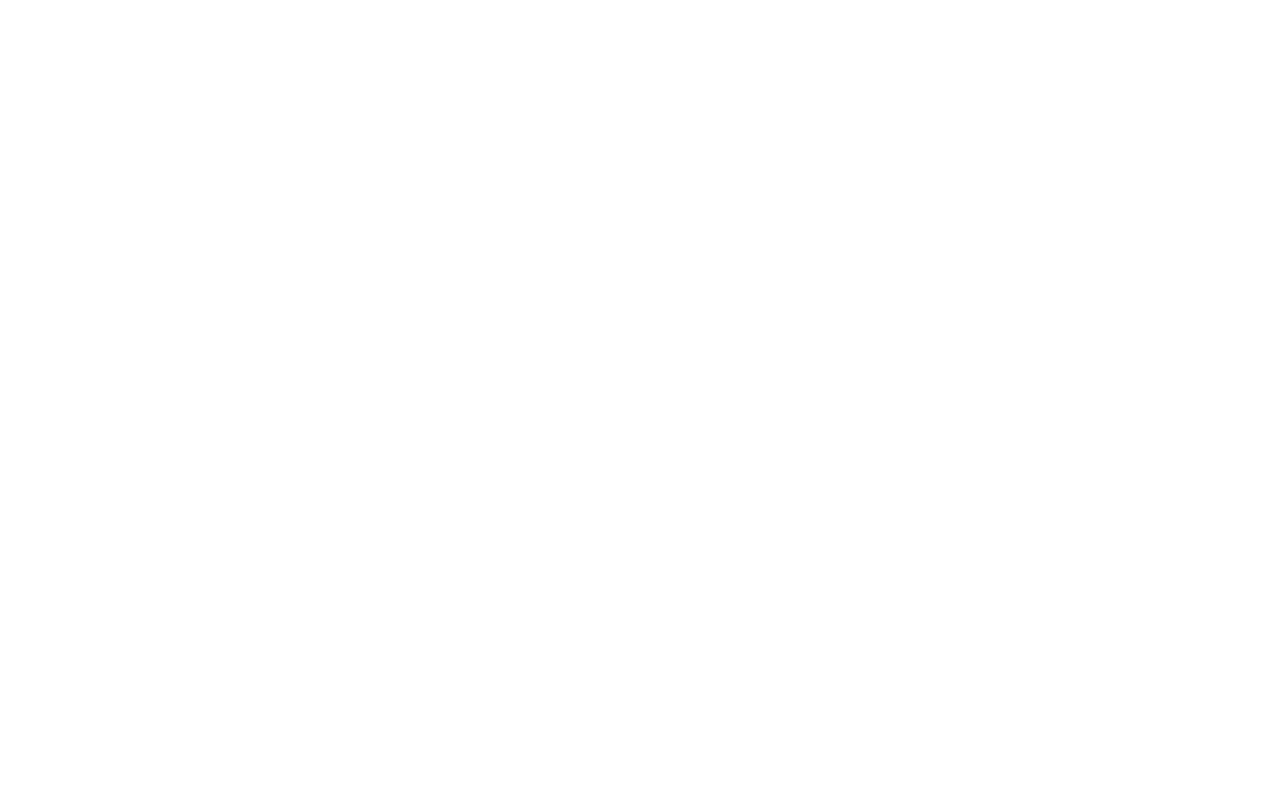
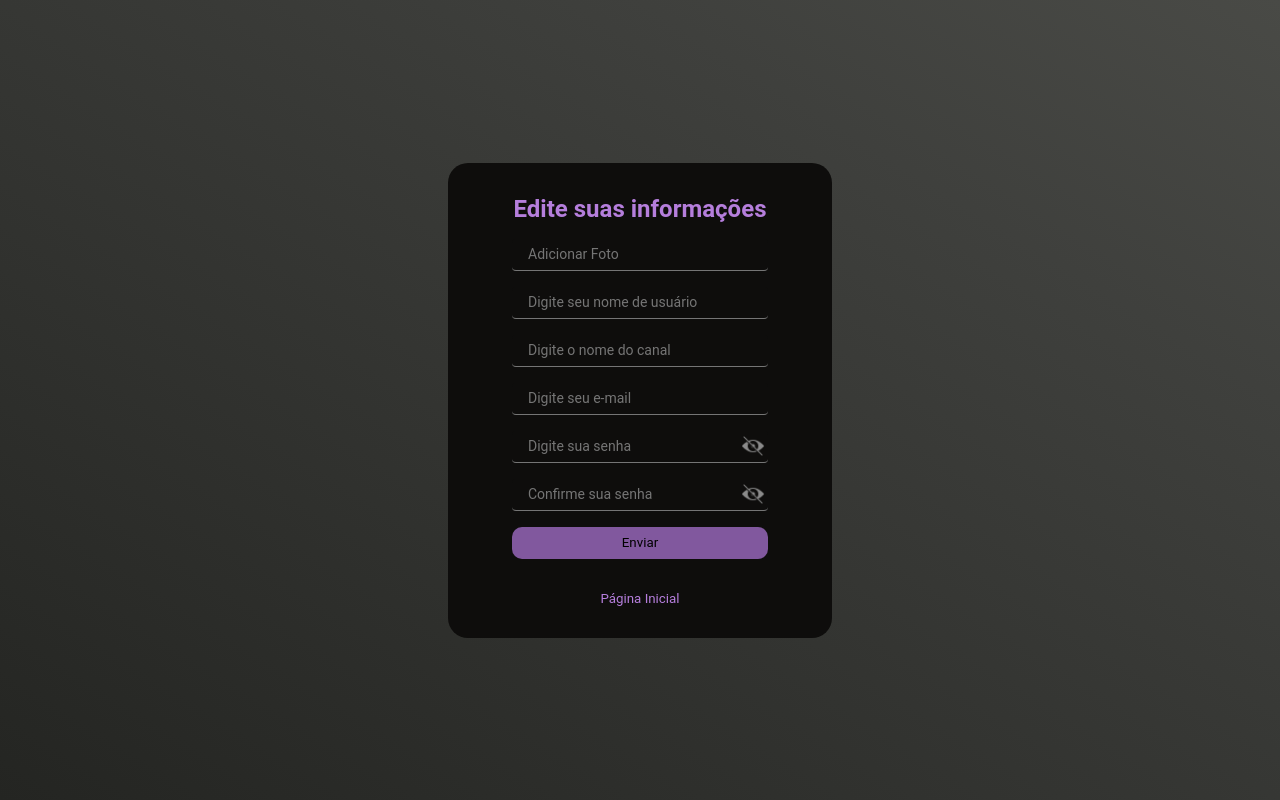
Before and after one commit to flavicastelo/TubeYou, a React (Vite) app: page /user/edit in a window 1280 px wide. Before the commit this address had no page. Built offline with nearby package versions, Linux system fonts and the light colour scheme.

Commit message:
ajustes finais

```diff
--- a/src/Routes.jsx
+++ b/src/Routes.jsx
@@ -8,6 +8,7 @@ import RegisterVideoPage from "./pages/RegisterVideoPage";
 import VideosPage from "./pages/VideosPage";
 import ExpandedVideo from "./components/ExpandedVideo";
 import VideosUser from "./components/VideosUser";
+import EditPage from "./pages/EditPage";
 
 export function AppRoutes() {
   return (
@@ -16,6 +17,7 @@ export function AppRoutes() {
         <Route path="/" element={<HomePage />} />
         <Route path="/videos/list" element={<VideosPage />} />
         <Route path="/videos/user" element={<VideosUser />} />
+        <Route path="/user/edit" element={<EditPage />} />
         <Route path={"/videos/expanded"} element={<ExpandedVideo />} />
         <Route path="/videos" element={<PrivateRoute redirectTo="/login"><RegisterVideoPage/></PrivateRoute>} />
         <Route path="/about" element={<AboutPage />} />
--- a/src/components/CardVideo/index.jsx
+++ b/src/components/CardVideo/index.jsx
@@ -1,12 +1,13 @@
 import React, { useEffect, useState } from "react";
 import { useNavigate } from "react-router-dom";
 import api from "../../../utils/api";
-import { ChannelName, ContainerCard, ContainerInfo, DatePost, Thumbnail, TitleVideo, Views } from "./styles";
+import { ChannelName, ContainerCard, ContainerInfo, DatePost, DivChannel, ImgChannel, Thumbnail, TitleVideo, Views } from "./styles";
 
 
 export default function CardVideo({ video }) {
   const navigation = useNavigate();
   const [channel, setChannel] = useState('');
+  const [photo, setPhoto] = useState('');
 
 
   function click(video) {
@@ -30,6 +31,7 @@ export default function CardVideo({ video }) {
       const response = await api.get(`/users/${id}`);
       const data = response.data;
       setChannel(data.channel);
+      setPhoto(data.photo);
     } catch (error) {
       console.log(error);
     }
@@ -46,9 +48,12 @@ useEffect(() => {
           <TitleVideo>
             {video.title}
           </TitleVideo>
+          <DivChannel>
+            <ImgChannel src={photo} />
             <ChannelName>
               {channel}
             </ChannelName>
+          </DivChannel>
           <ContainerInfo>
             <Views>{video.views} visualizações</Views>
             <DatePost>Postado em {dateFormat(video.createdAt)}</DatePost>
--- a/src/components/EditUser/index.jsx
+++ b/src/components/EditUser/index.jsx
@@ -0,0 +1,153 @@
+import {
+    ContainerPageEdit,
+    ContainerPopUpEdit,
+    TextTitleEdit,
+    FormEdit,
+    InputEdit,
+    BtnEnterEdit,
+    ContainerInputEdit,
+    BtnIconPassView,
+    SpanIconPassView,
+    IconPassView,
+    ContainerLink,
+    BtnLink,
+} from "./styles";
+
+import IconHide from "../../assets/hide.png";
+import IconView from "../../assets/view.png";
+import { React, useState, useEffect } from "react";
+import { useNavigate } from "react-router-dom";
+import api from "../../../utils/api";
+
+export default function EditUser() {
+    const navigation = useNavigate();
+
+    const [showPass, setShowPass] = useState(false);
+    const [showConfirm, setShowConfirm] = useState(false);
+    const [photo, setPhoto] = useState('');
+    const [name, setName] = useState('');
+    const [channel, setChannel] = useState('');
+    const [email, setEmail] = useState('');
+    const [password, setPassword] = useState('');
+    const [confirmPass, setConfirmPass] = useState('');
+    const [passVerify, setPassVerify] = useState(false);
+
+    useEffect(() => {
+        console.log(passVerify);
+    }, [passVerify])
+
+
+    useEffect(() => {
+        if (password.length > 0) {
+            if (password == confirmPass) {
+                setPassVerify(true);
+            } else {
+                console.log("passVerify");
+                setPassVerify(false);
+            }
+        }
+
+    }, [password, confirmPass]);
+
+    const handleShowPass = () => {
+        const visibility = !showPass;
+        setShowPass(visibility);
+    }
+    const handleShowConfirm = () => {
+        const visibility = !showConfirm;
+        setShowConfirm(visibility);
+    }
+    const handleSubmit = async (e) => {
+        e.preventDefault();
+        const data = {
+            name: name,
+            channel: channel,
+            email: email,
+            password: password,
+            photo: photo,
+        }
+        if (passVerify) {
+            const id = localStorage.getItem('_id');
+            const token = localStorage.getItem('token');
+            try {
+                const response = api.put(`users/update/${id}`, data, `Bearer ${token}`);
+            } catch (error) {
+                console.log(error);
+            }
+
+        }
+        navigation("/");
+        window.location.reload();
+    };
+
+
+    return (
+        <ContainerPageEdit>
+            <ContainerPopUpEdit>
+                <TextTitleEdit>Edite suas informações</TextTitleEdit>
+                <FormEdit>
+                <ContainerInputEdit>
+                        <InputEdit
+                            placeholder="Adicionar Foto"
+                            type="text"
+                            value={photo}
+                            onChange={e => setPhoto(e.target.value)} />
+                    </ContainerInputEdit>
+                    <ContainerInputEdit>
+                        <InputEdit
+                            placeholder="Digite seu nome de usuário"
+                            type="text"
+                            value={name}
+                            onChange={e => setName(e.target.value)} />
+                    </ContainerInputEdit>
+                    <ContainerInputEdit>
+                    <InputEdit
+                        placeholder="Digite o nome do canal"
+                        type="text"
+                        value={channel}
+                        onChange={e => setChannel(e.target.value)} />
+                    </ContainerInputEdit>
+                    <ContainerInputEdit>
+                    <InputEdit
+                        placeholder="Digite seu e-mail"
+                        type="email"
+                        value={email}
+                        onChange={e => setEmail(e.target.value)} />
+                    </ContainerInputEdit>
+
+                    <ContainerInputEdit>
+                        <InputEdit
+                            placeholder="Digite sua senha"
+                            type={showPass ? "text" : "password"}
+                            required
+                            value={password}
+                            onChange={e => setPassword(e.target.value)}
+                        />
+                        <SpanIconPassView>
+                            <BtnIconPassView type="button" onClick={handleShowPass}>
+                                <IconPassView src={showPass ? IconView : IconHide} />
+                            </BtnIconPassView>
+                        </SpanIconPassView>
+                    </ContainerInputEdit>
+                    <ContainerInputEdit>
+                        <InputEdit
+                            placeholder="Confirme sua senha"
+                            type={showConfirm ? "text" : "password"}
+                            required
+                            value={confirmPass} onChange={e => setConfirmPass(e.target.value)}
+                        />
+                        <SpanIconPassView>
+                            <BtnIconPassView type="button" onClick={handleShowConfirm}>
+                                <IconPassView src={showConfirm ? IconView : IconHide} />
+                            </BtnIconPassView>
+                        </SpanIconPassView>
+                    </ContainerInputEdit>
+                    <BtnEnterEdit type="submit" onClick={handleSubmit}>Enviar</BtnEnterEdit>
+                </FormEdit>
+                <ContainerLink>
+                    <BtnLink onClick={() => navigation("/")}>Página Inicial</BtnLink>
+                </ContainerLink>
+            </ContainerPopUpEdit>
+        </ContainerPageEdit>
+    );
+}
--- a/src/components/EditUser/styles.jsx
+++ b/src/components/EditUser/styles.jsx
@@ -0,0 +1,131 @@
+import styled from "styled-components";
+
+
+export const ContainerPageEdit = styled.div`
+    width: 100vw;
+    height: 100vh;
+    position: absolute;
+    top: 0;
+    left: 0;
+    background-image: linear-gradient(to right top, #242522, #2d2e2b, #363734, #3f403d, #494a46);
+    display: flex;
+    justify-content: center;
+    align-items: center;
+`;
+
+export const ContainerPopUpEdit = styled.div`
+    position: relative;
+    width: 30%;
+    height: auto;
+    background-color: #0e0d0c;
+    border-radius: 20px;
+    margin: 0 auto;
+    align-items: center;
+    display: flex;
+    flex-direction: column;
+    padding: 2rem;
+`;
+
+
+
+export const ImgEdit = styled.img`
+    height: 50px;
+`;
+
+export const TextTitleEdit = styled.h1`
+    color: #B57EDC;
+    margin-bottom: 1rem;
+    font-size: 24px;
+`;
+
+export const FormEdit = styled.form`
+    display: flex;
+    flex-direction: column;
+    align-items: center;
+    width: 80%;
+`;
+
+export const ContainerInputEdit = styled.div`
+    display: flex;
+    flex-direction: column;
+    width: 100%;
+    margin-bottom: 1rem;
+    position: relative;
+`;
+
+export const InputEdit = styled.input`
+    background-color: #0e0d0c;
+    color: #444343;
+    font-size: 14px;
+    padding-left: 1rem;
+    width: 100%;
+    border: none;
+    border-radius: 4px;
+    height: 32px;
+    border: none;
+    border-bottom: 1px solid #757575;
+    &:focus {
+        color: #757575;
+        outline: none;
+        border: none;
+        border-bottom: 4px solid #B57EDC;
+    }
+
+`;
+export const BtnEnterEdit = styled.button`
+    background-color: #81589e;
+    border-radius: 10px;
+    border: none;
+    cursor: pointer;
+    width: 100%;
+    height: 32px;
+    &:hover{
+        background-color: transparent;
+        border: 1px solid #B57EDC;
+        color: #81589e;
+    }
+`;
+
+export const SpanIconPassView = styled.span`
+    display: flex;
+    align-items: center;
+    justify-content: center;
+`;
+
+export const ContainerIconPassView = styled.div`
+    position: relative;
+    display: flex;
+    align-items: center;
+`;
+
+export const IconPassView = styled.img`
+   width: 24px;
+   position: absolute;
+   right: 0.2rem;
+   top: 0.2rem;
+`;
+
+export const BtnIconPassView = styled.button`
+    background-color: transparent;
+    border: none;
+    outline: 0;
+    cursor: pointer;
+`;
+
+
+export const BtnLink = styled.button`
+    background-color: transparent;
+    outline: 0;
+    border: none;
+    cursor: pointer;
+    color: #B57EDC;
+`;
+
+export const ContainerLink = styled.div`
+    display: flex;
+    flex-direction: row;
+    align-items: center;
+    justify-content: space-around;
+    margin-top: 2rem;
+    width: 50%;
+`;
--- a/src/components/Header/styles.jsx
+++ b/src/components/Header/styles.jsx
@@ -150,4 +150,6 @@ export const BtnUser = styled.button`
 
 export const Imguser = styled.img`
     width: 32px;
+    height: 32px;
+    border-radius: 50%;
 `;
--- a/src/components/PopUpUser/index.jsx
+++ b/src/components/PopUpUser/index.jsx
@@ -12,7 +12,7 @@ export default function PopUpUser({isOpen, user}) {
                      <TxtPopUp>{user.name}</TxtPopUp>
                     <TxtPopUp>@{user.channel}</TxtPopUp>
                     <LinkVideos onClick={() => navigate("/videos/user")}>Seus vídeos</LinkVideos>
-                    <BtnEdit >Editar informações do canal</BtnEdit>
+                    <BtnEdit onClick={() => navigate("/user/edit")}>Editar informações do canal</BtnEdit>
                     </>
 
 
--- a/src/components/RegisterUser/index.jsx
+++ b/src/components/RegisterUser/index.jsx
@@ -30,6 +30,7 @@ export default function PopUpRegister() {
     const [email, setEmail] = useState('');
     const [password, setPassword] = useState('');
     const [confirmPass, setConfirmPass] = useState('');
+    const [photo, setPhoto] = useState('');
     const [passVerify, setPassVerify] = useState(false);
 
     useEffect(() => {
@@ -64,6 +65,7 @@ export default function PopUpRegister() {
             channel: channel,
             email: email,
             password: password,
+            photo: photo,
         }
         if (passVerify) {
             axios.post('http://localhost:3000/api/register', data).then(function (response) {
@@ -73,6 +75,7 @@ export default function PopUpRegister() {
             })
 
         }
+        navigation("/");
     };
 
 
@@ -130,6 +133,13 @@ export default function PopUpRegister() {
                             </BtnIconPassView>
                         </SpanIconPassView>
                     </ContainerInput>
+                    <ContainerInput>
+                        <InputRegister
+                            placeholder="Adicione a url da sua foto"
+                            type="text"
+                            value={photo}
+                            onChange={e => setPhoto(e.target.value)} />
+                    </ContainerInput>
                     <BtnEnterRegister type="submit" onClick={handleSubmit}>Enviar</BtnEnterRegister>
                 </FormRegister>
                 <ContainerLink>
--- /dev/null
+++ b/src/pages/EditPage.jsx
@@ -0,0 +1,7 @@
+import React from "react";
+import EditUser from "../components/EditUser";
+export default function EditPage() {
+  return (
+    <EditUser />
+  );
+}
```
Also changed, not shown: src/components/CardVideo/styles.jsx (+14 -1 lines). Lines whose indentation alone changed are shown as unchanged.
